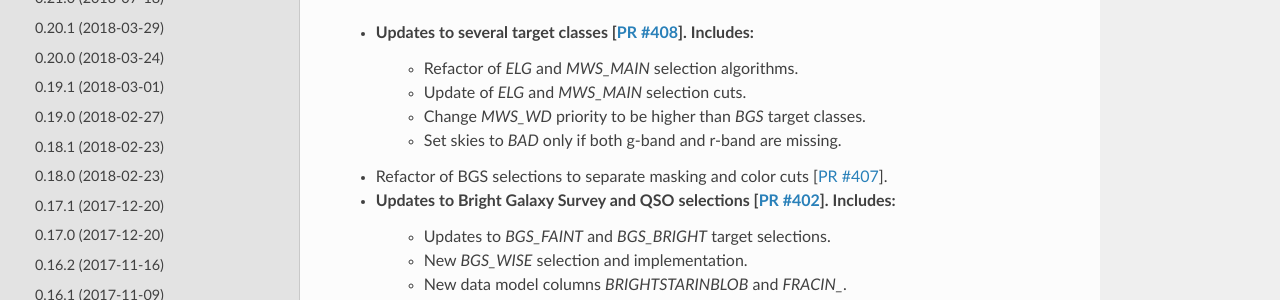
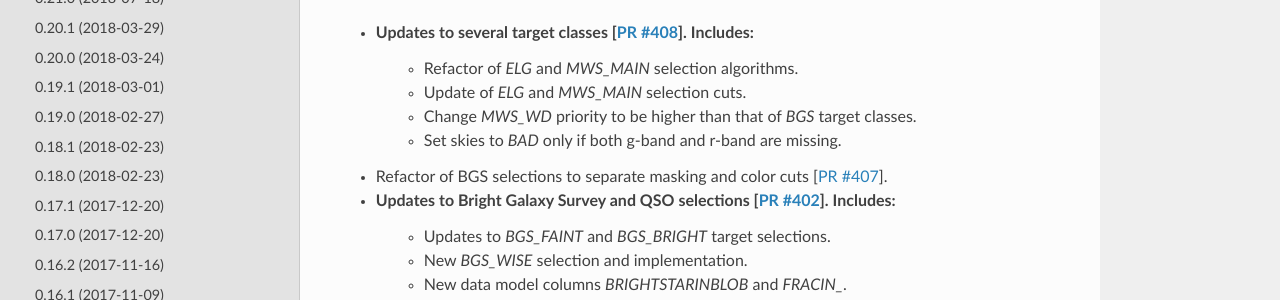
Before and after one commit to desihub/desitarget, a Sphinx documentation site: the page built from doc/changes.rst, in a window 1280 px wide and 900 px high. Shown: the part 195-495 px from the top of the window. Built offline with Sphinx 7.4.7 and the Read the Docs theme 2.0.0, drawn with Linux system fonts in a browser that asks for light colours.

Commit message:
fix yet another mistake in the changes docs [ci skip]

```diff
--- a/doc/changes.rst
+++ b/doc/changes.rst
@@ -8,7 +8,7 @@ desitarget Change Log
 * Updates to several target classes [`PR #408`_]. Includes:
     * Refactor of `ELG` and `MWS_MAIN` selection algorithms.
     * Update of `ELG` and `MWS_MAIN` selection cuts.
-    * Change `MWS_WD` priority to be higher than `BGS` target classes.
+    * Change `MWS_WD` priority to be higher than that of `BGS` target classes.
     * Set skies to `BAD` only if both g-band and r-band are missing.
 * Refactor of BGS selections to separate masking and color cuts [`PR #407`_].
 * Updates to Bright Galaxy Survey and QSO selections [`PR #402`_]. Includes:
```
